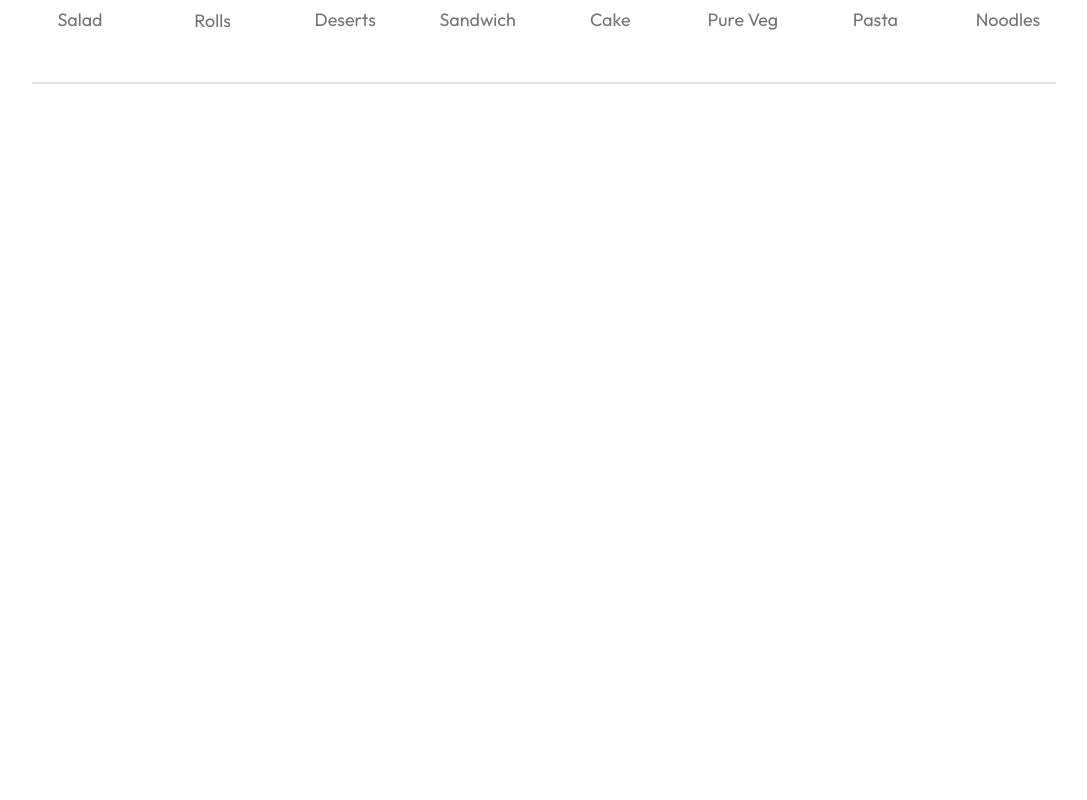
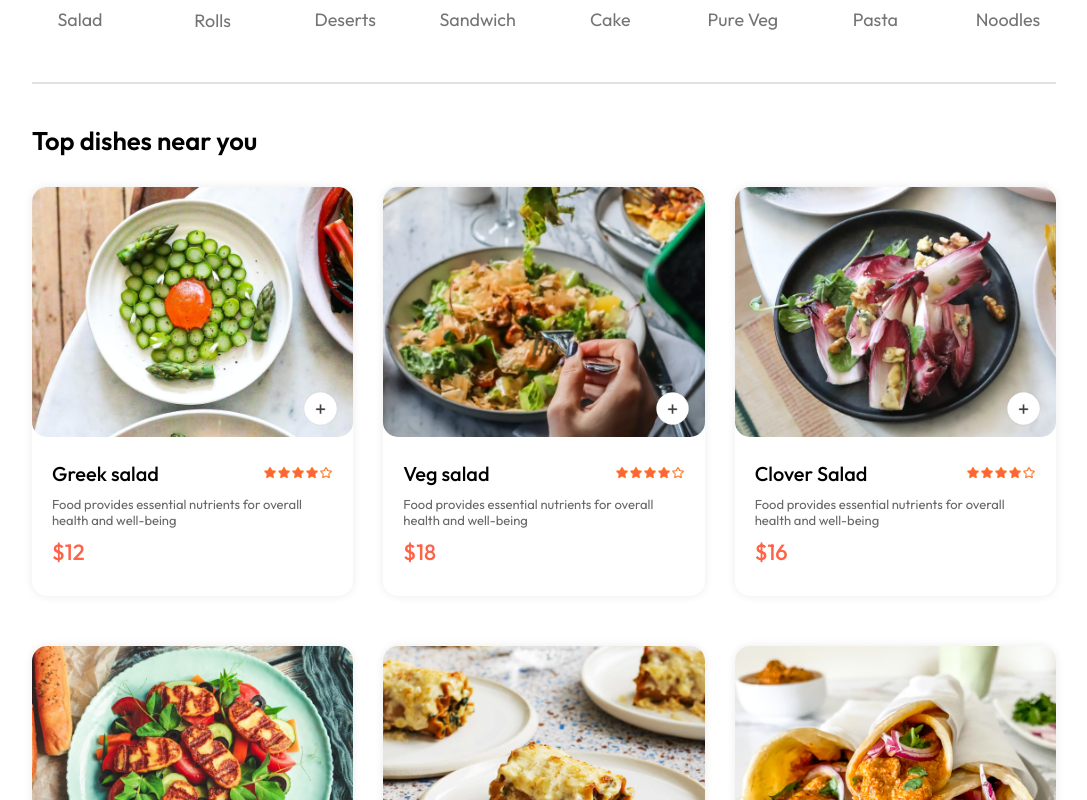
Before and after one commit to Nachiketa87/DeliveryApp-, a React (Vite) app in the folder frontend/: page / in a window 1280 px wide. Shown: the part 800-1600 px from the top of the page, without its empty margins (96-1183 px from the left). Before the commit the page ends 894 px from the top, so only its background shows below. Built offline with nearby package versions, Linux system fonts and the light colour scheme.

Commit message:
Display, Items, Context

```diff
--- /dev/null
+++ b/frontend/src/components/FoodDisplay/FoodDisplay.css
@@ -0,0 +1,14 @@
+.food-display{
+    margin-top: 30px;
+}
+.food-display h2{
+    font-size: max(2vw,24px);
+    font-weight: 600;
+}
+.food-display-list{
+    display: grid;
+    grid-template-columns: repeat(auto-fill,minmax(240px,1fr));
+    margin-top: 30px;
+    gap: 30px;
+    row-gap: 50px;
+}
--- /dev/null
+++ b/frontend/src/components/FoodDisplay/FoodDisplay.jsx
@@ -0,0 +1,23 @@
+import React, { useContext } from 'react'
+import './FoodDisplay.css'
+import { StoreContext } from '../../context/StoreContext'
+import FoodItem from '../FoodItem/FoodItem'
+
+const FoodDisplay = ({category}) => {
+    const {food_list} = useContext(StoreContext)
+  return (
+    <div className='food-display' id='food-display'>
+        <h2>Top dishes near you</h2>
+        <div className="food-display-list">
+            {food_list.map((item,index)=>{
+                {console.log(category,item.category)}
+                if(category==="All" || category===item.category){
+                  return <FoodItem key={index} id={item._id} name={item.name} description={item.description} price={item.price} image={item.image}/>
+                }
+            })}
+        </div>
+    </div>
+  )
+}
+
+export default FoodDisplay
--- /dev/null
+++ b/frontend/src/components/FoodItem/FoodItem.css
@@ -0,0 +1,74 @@
+.food-item{
+    width: 100%;
+    margin: auto;
+    border-radius: 15px;
+    box-shadow: 0px 0px 10px #00000015;
+    transition: 0.3s;
+    animation: fadeIn 1s;
+}
+
+.food-item-image{
+    width: 100%;
+    border-radius: 15px;
+}
+
+.food-item-info{
+    padding: 20px;
+}
+
+.food-item-name-rating{
+    display: flex;
+    justify-content: space-between;
+    align-items: center;
+    margin-bottom: 10px;
+}
+
+.food-item-name-rating p{
+    font-size: 20px;
+    font-weight: 500;
+}
+
+.food-item-name-rating img{
+    width: 70px;
+}
+
+.food-item-description{
+    color: #676767;
+    font-size: 13px;
+}
+
+.food-item-price{
+    color: tomato;
+    font-size: 22px;
+    font-weight: 500;
+    margin: 10px 0px;
+}
+
+.food-item-img-container{
+    position: relative;
+}
+
+.food-item-img-container .add{
+    width: 35px;
+    position: absolute;
+    bottom: 15px;
+    right: 15px;
+    cursor: pointer;
+    border-radius: 50%;
+}
+
+.food-item-counter{
+    position: absolute;
+    bottom: 15px;
+    right: 15px;
+    display: flex;
+    align-items: center;
+    gap: 10px;
+    padding: 5px;
+    border-radius: 50px;
+    background-color: white;
+}
+
+.food-item-counter img{
+    width: 30px;
+}
--- /dev/null
+++ b/frontend/src/components/FoodItem/FoodItem.jsx
@@ -0,0 +1,34 @@
+import React, { useContext } from 'react'
+import './FoodItem.css'
+import { assets } from '../../assets/assets'
+import { StoreContext } from '../../context/StoreContext'
+
+const FoodItem = ({id,name,price,description,image}) => {
+    const {cartItems,addToCart,removeFromCart} = useContext(StoreContext)
+
+  return (
+    <div className='food-item'>
+        <div className="food-item-img-container">
+            <img className='food-item-image' src={image} alt="" />
+            {!cartItems[id]
+                ?<img className='add' onClick={()=>addToCart(id)} src={assets.add_icon_white} alt=''/>
+                    :<div className='food-item-counter'>
+                        <img onClick={()=>removeFromCart(id)} src={assets.remove_icon_red} alt="" />
+                        <p>{cartItems[id]}</p>
+                        <img onClick={()=>addToCart(id)} src={assets.add_icon_green} alt="" />
+                    </div>
+            }
+        </div>
+        <div className="food-item-info">
+            <div className="food-item-name-rating">
+                <p>{name}</p>
+                <img src={assets.rating_starts} alt="" />
+            </div>
+            <p className="food-item-description">{description}</p>
+            <p className="food-item-price">${price}</p>
+        </div>
+    </div>
+  )
+}
+
+export default FoodItem
--- a/frontend/src/components/navbar/ExploreMenu/ExploreMenu.jsx
+++ b/frontend/src/components/navbar/ExploreMenu/ExploreMenu.jsx
@@ -10,7 +10,7 @@ const ExploreMenu = ({category,setCategory}) => {
         <div className="explore-menu-list">
             {menu_list.map((item,index)=>{
                 return (
-                    <div onClick={()=>setCategory(prev=>prev===item.menu_image_name?"All":item.menu_name)} key={index} className="explore-menu-list-item">
+                    <div onClick={()=>setCategory(prev=>prev===item.menu_name?"All":item.menu_name)} key={index} className="explore-menu-list-item">
                         <img className={category===item.menu_name?"active":""} src={item.menu_image} alt="" />
                         <p>{item.menu_name}</p>
                     </div>
--- /dev/null
+++ b/frontend/src/context/StoreContext.jsx
@@ -0,0 +1,47 @@
+import { createContext, useEffect, useState } from "react";
+import { food_list } from "../assets/assets";
+export const StoreContext = createContext(null)
+
+const StoreContextProvider = (props) => {
+
+    const [cartItems,setCartItems] = useState({});
+
+    const addToCart = (itemId) => {
+        if (!cartItems[itemId]){
+            setCartItems((prev)=>({...prev,[itemId]:1}))
+        }
+        else{
+            setCartItems((prev)=>({...prev,[itemId]:(prev[itemId] || 0) + 1}))
+        }
+    }
+
+    const removeFromCart = (itemId) => {
+        setCartItems((prev)=>{
+            const current = prev[itemId] || 0
+            if (current <= 1){
+                const next = { ...prev }
+                delete next[itemId]
+                return next
+            }
+            return { ...prev, [itemId]: current - 1 }
+        })
+    }
+
+    useEffect(() => {
+        console.log(cartItems)
+    },[cartItems])
+
+    const contextValue = {
+        food_list,
+        cartItems,
+        setCartItems,
+        addToCart,
+        removeFromCart
+    }
+    return (
+        <StoreContext.Provider value={contextValue}>
+            {props.children}
+        </StoreContext.Provider>
+    )
+}
+export default StoreContextProvider;
--- a/frontend/src/main.jsx
+++ b/frontend/src/main.jsx
@@ -3,9 +3,12 @@ import { createRoot } from 'react-dom/client'
 import './index.css'
 import App from './App.jsx'
 import {BrowserRouter} from 'react-router-dom'
+import StoreContextProvider from './context/StoreContext.jsx'
 
 createRoot(document.getElementById('root')).render(
   <BrowserRouter>
-    <App />
+    <StoreContextProvider>
+      <App />
+    </StoreContextProvider>
   </BrowserRouter>
 )
--- a/frontend/src/pages/Home/Home.jsx
+++ b/frontend/src/pages/Home/Home.jsx
@@ -2,6 +2,7 @@ import React, { use, useState } from 'react'
 import './Home.css'
 import Header from '../../components/navbar/Header/Header'
 import ExploreMenu from '../../components/navbar/ExploreMenu/ExploreMenu'
+import FoodDisplay from '../../components/FoodDisplay/FoodDisplay'
 
 const Home = () => {
 
@@ -11,6 +12,7 @@ const Home = () => {
     <div>
       <Header />
       <ExploreMenu category={category} setCategory={setCategory}/>
+      <FoodDisplay category={category}/>
     </div>
   )
 }
```
